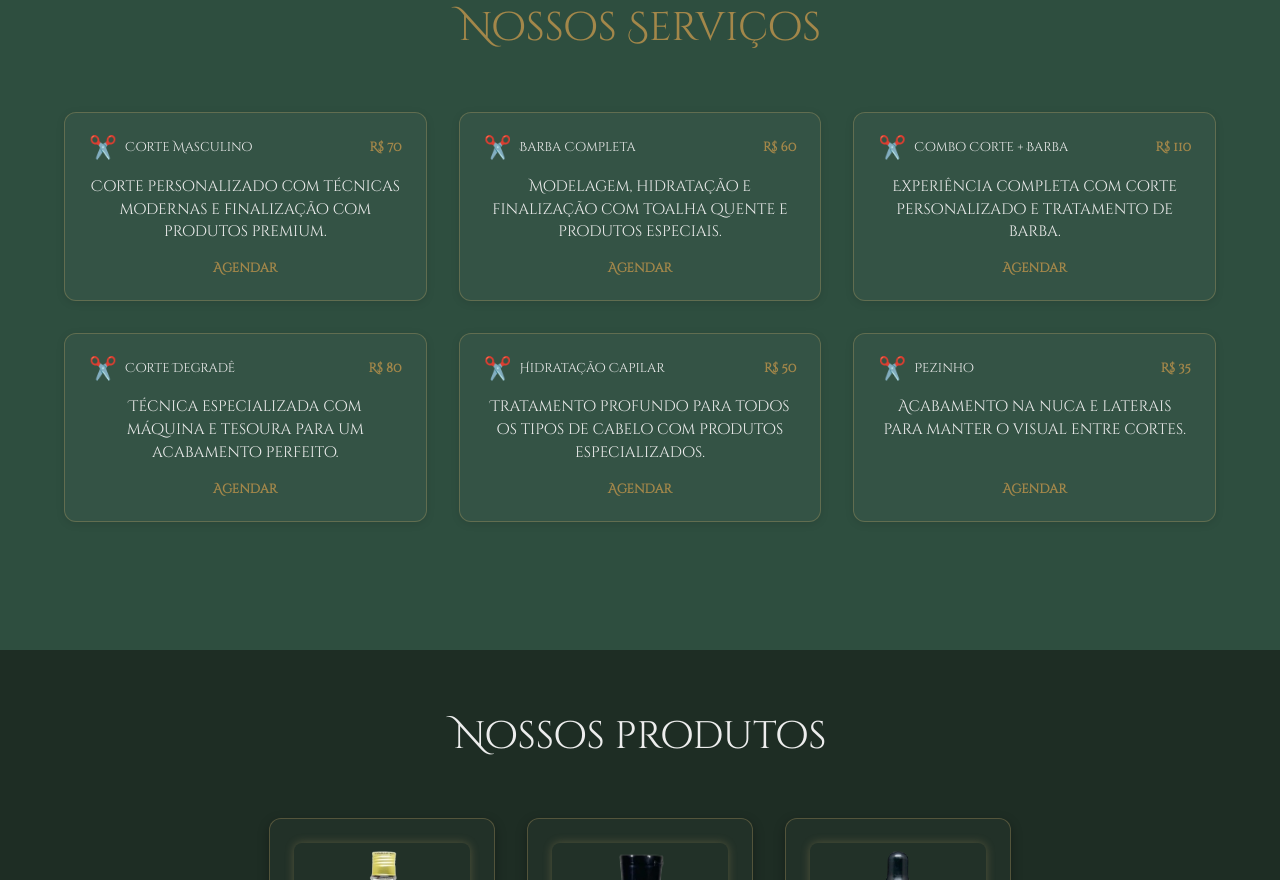
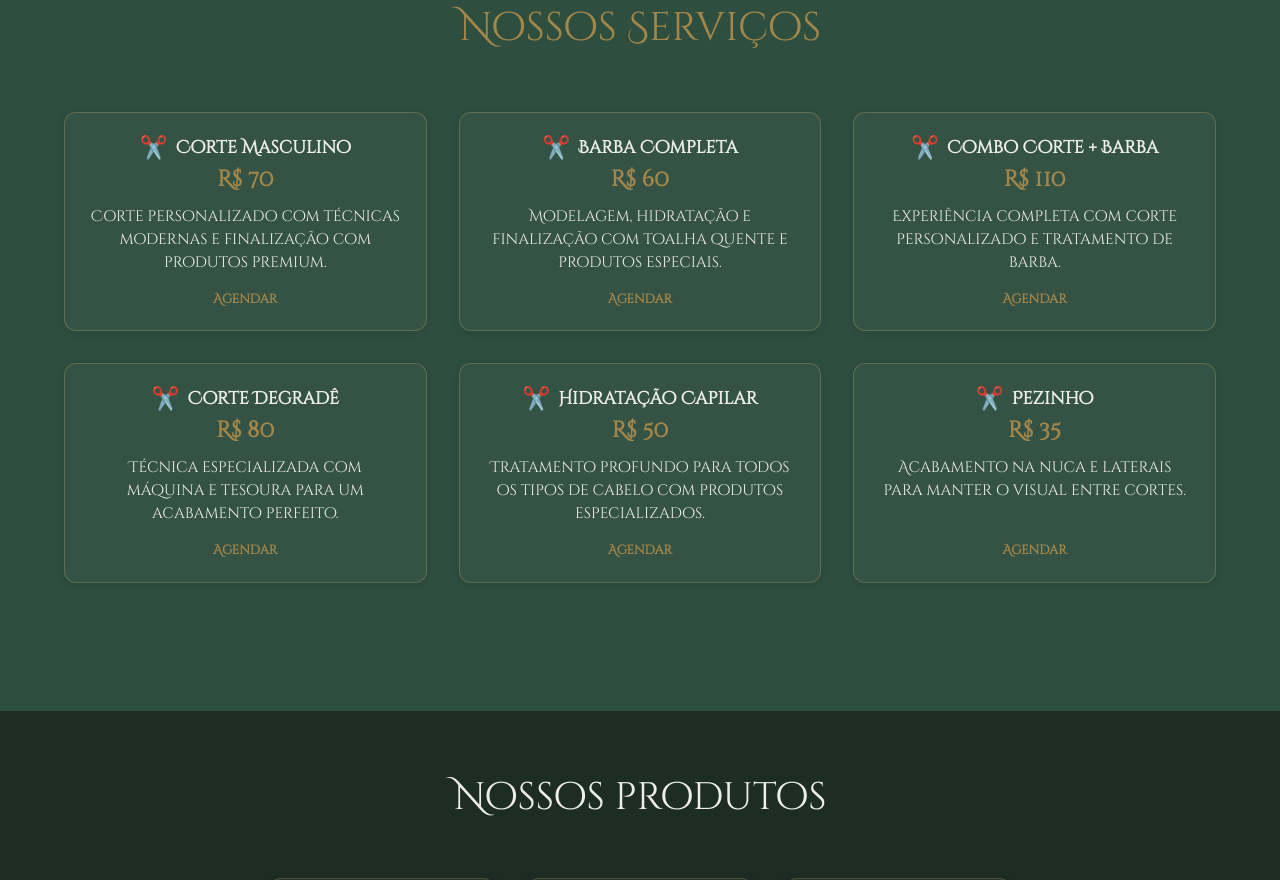
Before and after one commit to lucastbmp/gentlemen-barber, a React (Vite) app in the folder frontend/: page / in a window 1280 px wide. Shown: the part 1920-2800 px from the top of the page. Built offline with nearby package versions, Linux system fonts and the light colour scheme.

Commit message:
style(services): add evidence to title and price

```diff
--- a/frontend/src/components/products-card/style.css
+++ b/frontend/src/components/products-card/style.css
@@ -20,7 +20,7 @@
 
   p {
     color: rgba(200, 169, 106, 0.7);
-    font-size: 0.9rem;
+    font-size: 1.3rem;
     margin-top: 4px;
   }
 }
--- a/frontend/src/components/services-card/services-card.jsx
+++ b/frontend/src/components/services-card/services-card.jsx
@@ -49,7 +49,7 @@ export default function ServicesCard() {
          <div className="service-header">
            <div className="service-icon-title">
              <span className="scissors-icon">✂️</span>
-             <h3>{s.title}</h3>
+             <h3 className="service-title">{s.title}</h3>
            </div>
            <span className="service-price">R$ {s.price}</span>
          </div>
--- a/frontend/src/components/services-card/style.css
+++ b/frontend/src/components/services-card/style.css
@@ -3,6 +3,7 @@
     background-color: var(--vintage-green);
     color: var(--white-soft);
     text-align: center;
+    flex-wrap: nowrap;
   }
 
   .services-title {
@@ -20,6 +21,8 @@
   }
 
   .service-card {
+      background: rgba(255, 255, 255, 0.04);
+      border: 1px solid var(--gold-aged);
     display: flex;
     flex-direction: column;
     justify-content: space-between;
@@ -40,7 +43,7 @@
 
   .service-header {
     display: flex;
-    justify-content: space-between;
+    flex-direction: column;
     align-items: center;
     margin-bottom: 1rem;
   }
@@ -48,7 +51,19 @@
   .service-icon-title {
     display: flex;
     align-items: center;
+    justify-content: center;
     gap: 0.5rem;
+    flex-wrap: nowrap;
+    text-align: center;
+  }
+
+  .service-icon-title h3 {
+    font-size: 1.1rem;
+    font-weight: bold;
+    color: var(--white-soft);
+    word-break: break-word;
+    max-width: 90%;
+    line-height: 1.2;
   }
 
   .scissors-icon {
@@ -57,9 +72,12 @@
   }
 
   .service-price {
-    font-weight: bold;
+    margin-top: 0.5rem;
+    font-size: 1.4rem;
+    font-weight: 800;
     color: var(--gold-aged);
   }
+
 
   .service-description {
     font-size: 0.95rem;
--- a/frontend/src/pages/home/style.css
+++ b/frontend/src/pages/home/style.css
@@ -26,13 +26,14 @@ html {
 .side-text {
   margin-top: 50px;
   font-size: 2.5rem;
-  font-weight: bold;
+  font-weight: 1000;
   color: var(--gold-aged);
 
 }
 .since {
   color: var(--gold-aged);
   font-size: 1.2em;
+  font-weight: 1000px;
 }
 
 .since-date {
```
